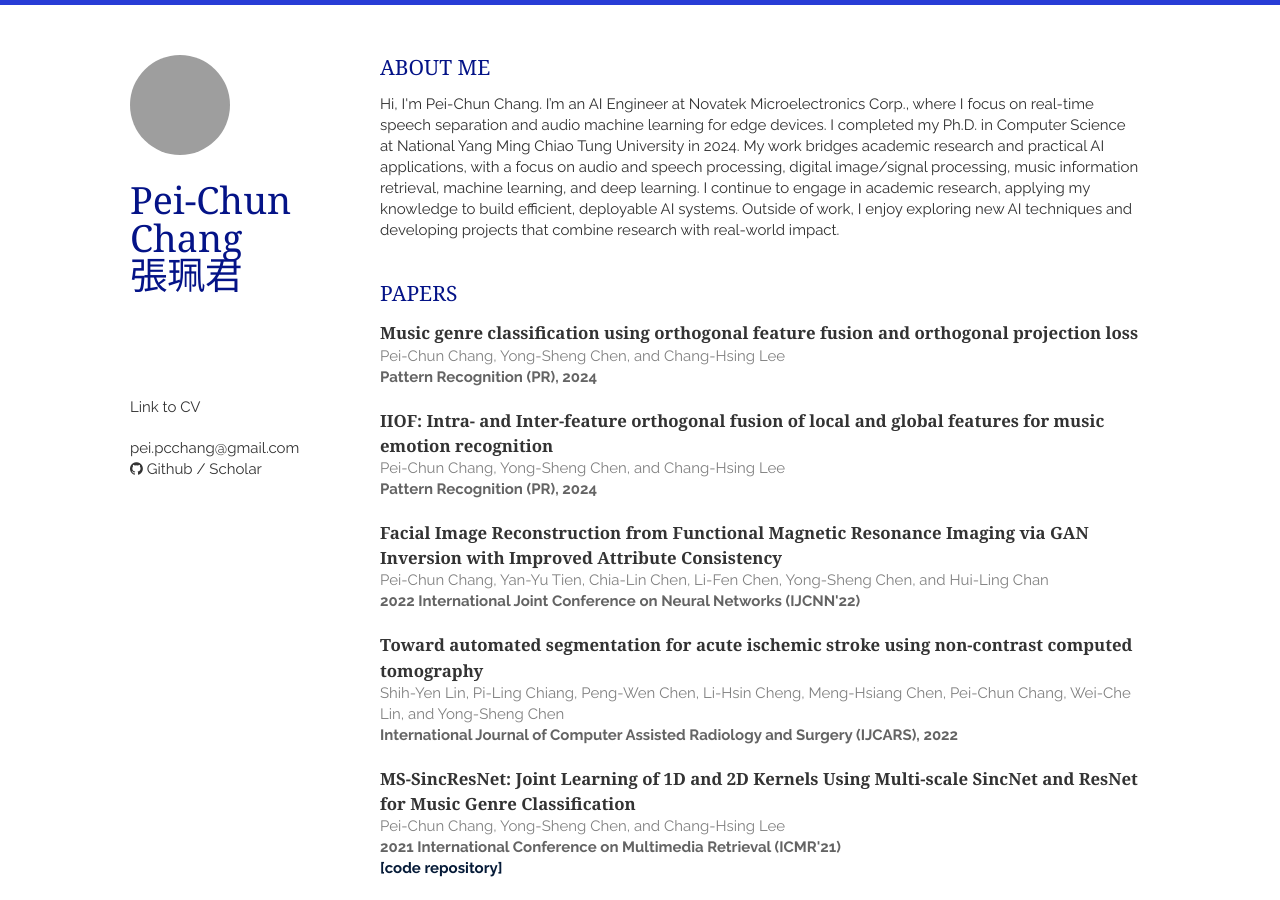
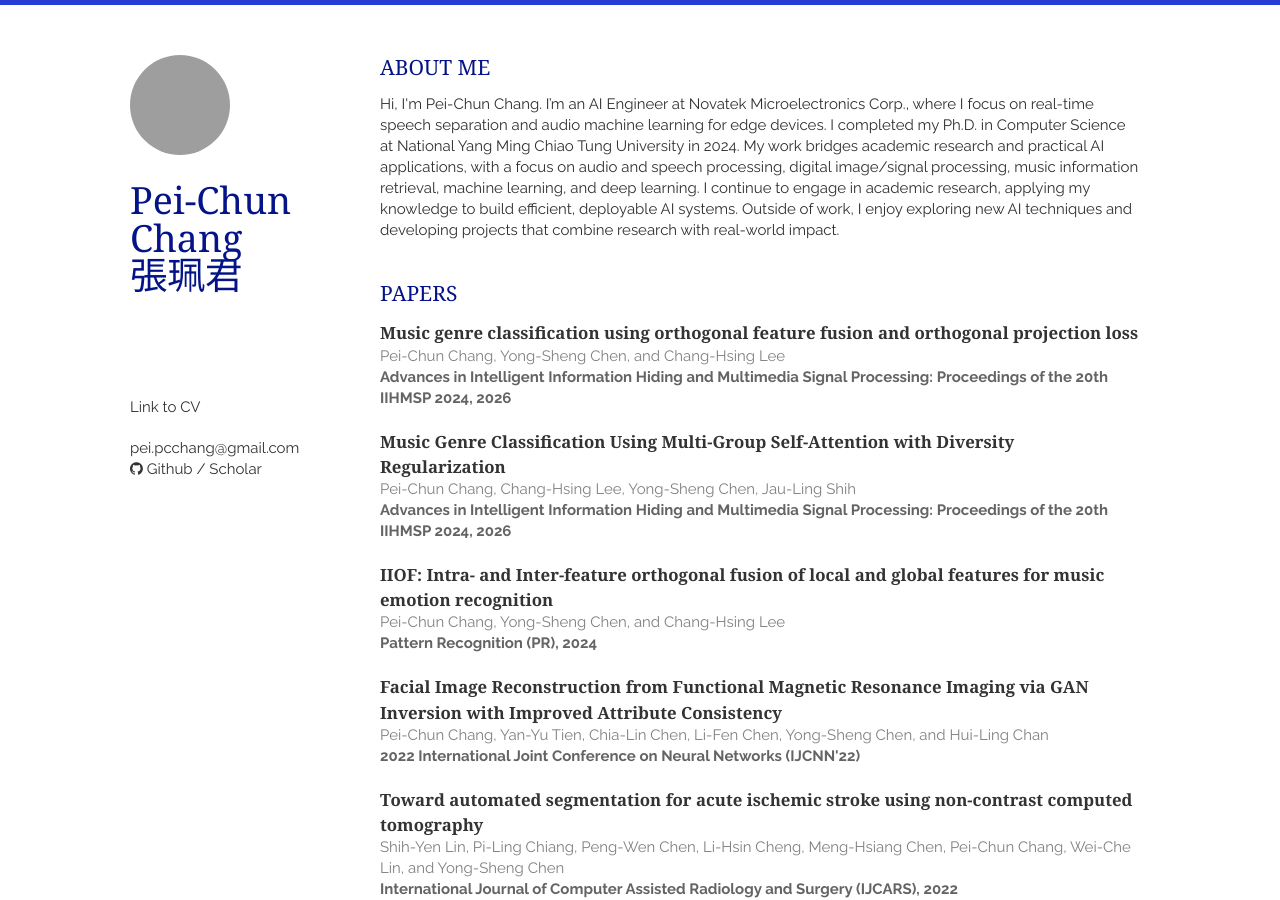
Before and after one commit to PeiChunChang/PeiChunChang.github.io, a Jekyll site: the page built from index.html, in a window 1280 px wide and 900 px high. Built offline with Jekyll 4.4.1, drawn with Linux system fonts in a browser that asks for light colours; nearby versions of some CDN libraries; the list of posts is cut into pages by our own code; a style sheet for code colours, icons or effects is not loaded; grey boxes are pictures that could not be loaded.

Commit message:
Update papers.html

```diff
--- a/_includes/papers.html
+++ b/_includes/papers.html
@@ -6,7 +6,16 @@
             <span>Pei-Chun Chang, Yong-Sheng Chen, and Chang-Hsing Lee</span>
         </header>
         <p>
-            <em>Pattern Recognition (PR), 2024</em>
+            <em>Advances in Intelligent Information Hiding and Multimedia Signal Processing: Proceedings of the 20th IIHMSP 2024, 2026</em>
+        </p>
+    </article>
+    <article>
+        <header>
+            <h1><a href="https://ieeexplore.ieee.org/abstract/document/11318618">Music Genre Classification Using Multi-Group Self-Attention with Diversity Regularization</a></h1>
+            <span>Pei-Chun Chang, Chang-Hsing Lee, Yong-Sheng Chen, Jau-Ling Shih</span>
+        </header>
+        <p>
+            <em>Advances in Intelligent Information Hiding and Multimedia Signal Processing: Proceedings of the 20th IIHMSP 2024, 2026</em>
         </p>
     </article>
     <article>
```
